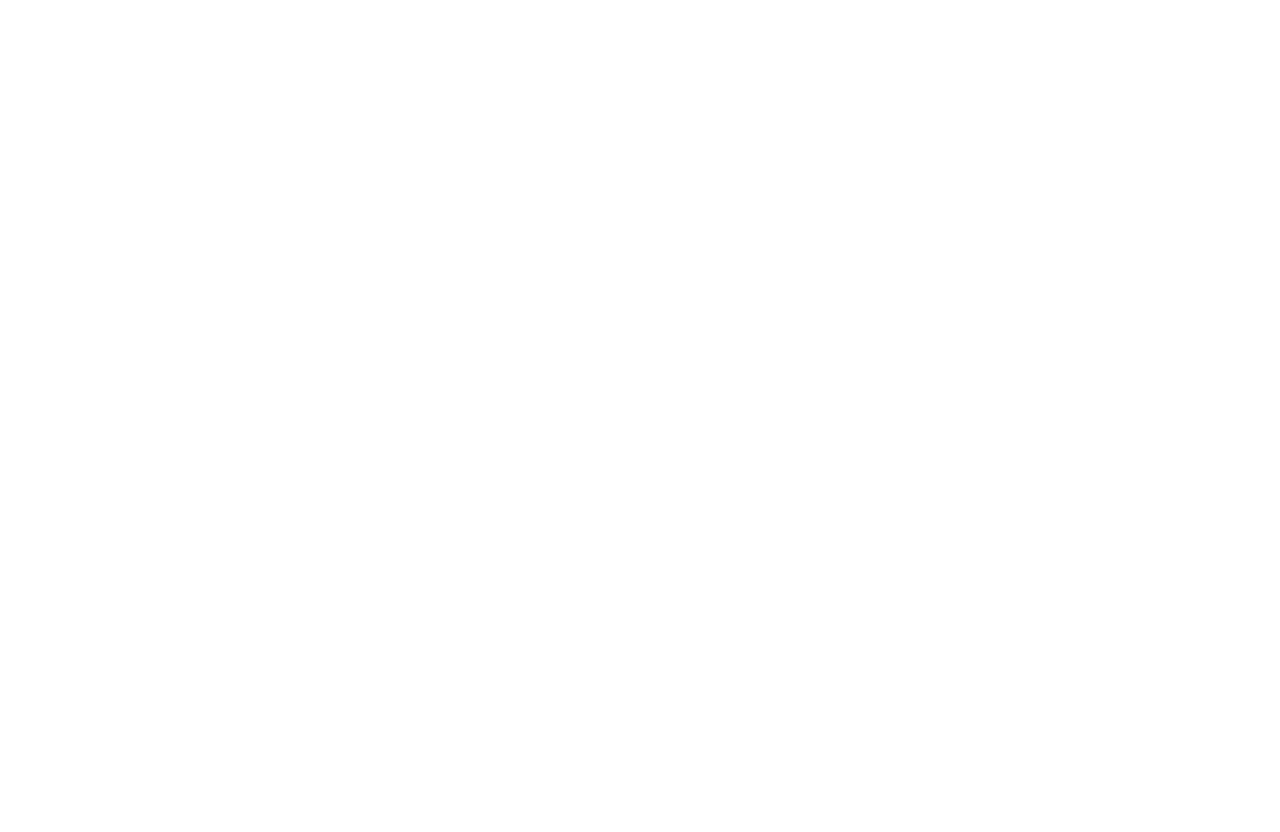
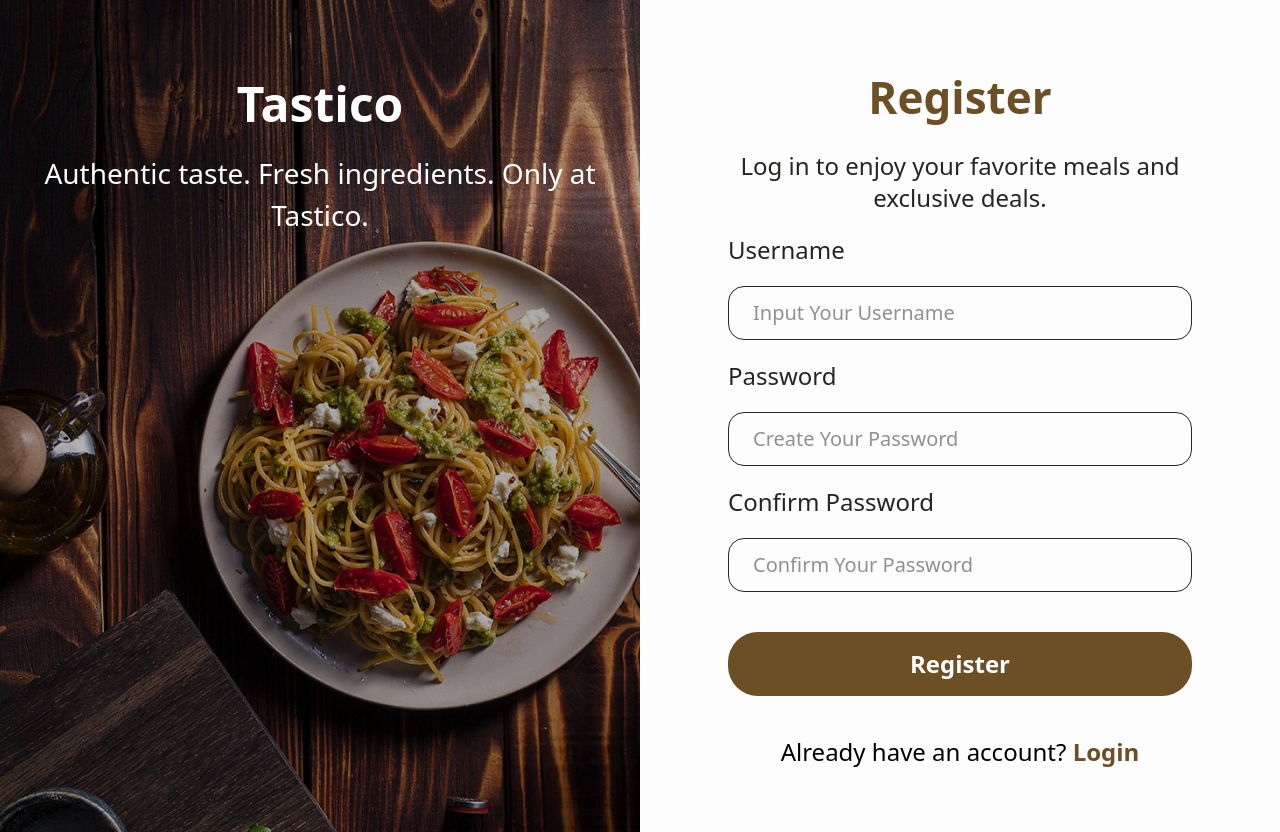
Before and after one commit to ElloRabyndra/tastico, a React (Vite) app: page /register in a window 1280 px wide. Before the commit this address had no page. Before the commit the page ends 800 px from the top, so only its background shows below. Built offline with nearby package versions, Linux system fonts and the light colour scheme.

Commit message:
feat(register): add register route, page and form

```diff
--- /dev/null
+++ b/src/Components/Register/RegisterForm.jsx
@@ -0,0 +1,64 @@
+import React from "react";
+
+export default function RegisterForm() {
+  return (
+    <>
+      <div className="relative w-full lg:w-1/2 hidden lg:block">
+        <img
+          src="img/auth-img.png"
+          alt=""
+          className="w-full h-full object-cover"
+        />
+        <div className="absolute inset-0 bg-black/30 flex flex-col items-center justify-start space-y-6 py-20">
+          <h2 className="text-white text-5xl font-bold text-center px-4">
+            Tastico
+          </h2>
+            <p className="text-[28px] text-white px-5 text-center">Authentic taste. Fresh ingredients. Only at Tastico.</p>
+        </div>
+      </div>
+
+      <div className="w-full h-full lg:w-1/2 bg-[#FDFDFD]">
+        <div className="flex flex-col items-center justify-center py-2 lg:py-16 px-10 lg:px-22  min-h-screen">
+          <div className="flex flex-col items-center justify-center text-[#6D4F25] gap-2 lg:gap-5 text-center">
+            <h1 className="text-[#6D4F25] text-[36px] lg:text-[44px] font-bold">Register</h1>
+            <p className="text-[#262523] text-lg lg:text-2xl">
+              Log in to enjoy your favorite meals and exclusive deals.
+            </p>
+          </div>
+          <form className="w-full py-5 flex flex-col text-[#262523] space-y-5">
+            <label htmlFor="username" className="text-lg lg:text-2xl">Username</label>
+            <input
+              type="text"
+              name="username"
+              placeholder="Input Your Username"
+              className="text-base lg:text-xl py-3 px-6 border border-[#262523] rounded-2xl"
+            />
+            <label htmlFor="password" className="text-lg lg:text-2xl">Password</label>
+            <input
+              type="password"
+              name="password"
+              placeholder="Create Your Password"
+              className="text-base lg:text-xl py-3 px-6 border border-[#262523] rounded-2xl"
+            />
+            <label htmlFor="confirm_password" className="text-lg lg:text-2xl">Confirm Password</label>
+            <input
+              type="password"
+              name="confirm_password"
+              placeholder="Confirm Your Password"
+              className="text-base lg:text-xl py-3 px-6 border border-[#262523] rounded-2xl"
+            />
+            <button
+              type="submit"
+              className="w-full my-5 bg-[#6D4F25] font-bold py-4 text-white rounded-[30px] text-lg lg:text-2xl"
+            >
+              Register
+            </button>
+          </form>
+          <p className="text-lg lg:text-2xl text-center">
+            Already have an account? <a href="login" className="text-[#6D4F25] font-bold">Login</a>
+          </p>
+        </div>
+      </div>
+    </>
+  );
+}
--- /dev/null
+++ b/src/Pages/Register.jsx
@@ -0,0 +1,9 @@
+import RegisterForm from "../Components/Register/RegisterForm";
+
+export default function Register(){
+    return (
+        <section id="register" className="flex w-full min-h-screen lg:flex-row ">
+            <RegisterForm />
+        </section>
+    );
+}
--- a/src/main.jsx
+++ b/src/main.jsx
@@ -6,6 +6,7 @@
 import Home from "./Pages/Home";
 import Menu from "./Pages/Menu";
 import Cart from "./Pages/Cart";
+import Register from "./Pages/Register";
 
 createRoot(document.getElementById("root")).render(
   <StrictMode>
@@ -14,6 +15,7 @@
         <Route path="/" element={<Home />} />
         <Route path="menu" element={<Menu />} />
         <Route path="cart" element={<Cart />} />
+        <Route path="register" element={<Register />}></Route>
       </Routes>
     </BrowserRouter>
   </StrictMode>
```
Also changed, not shown: public/img/auth-img.png (added).
